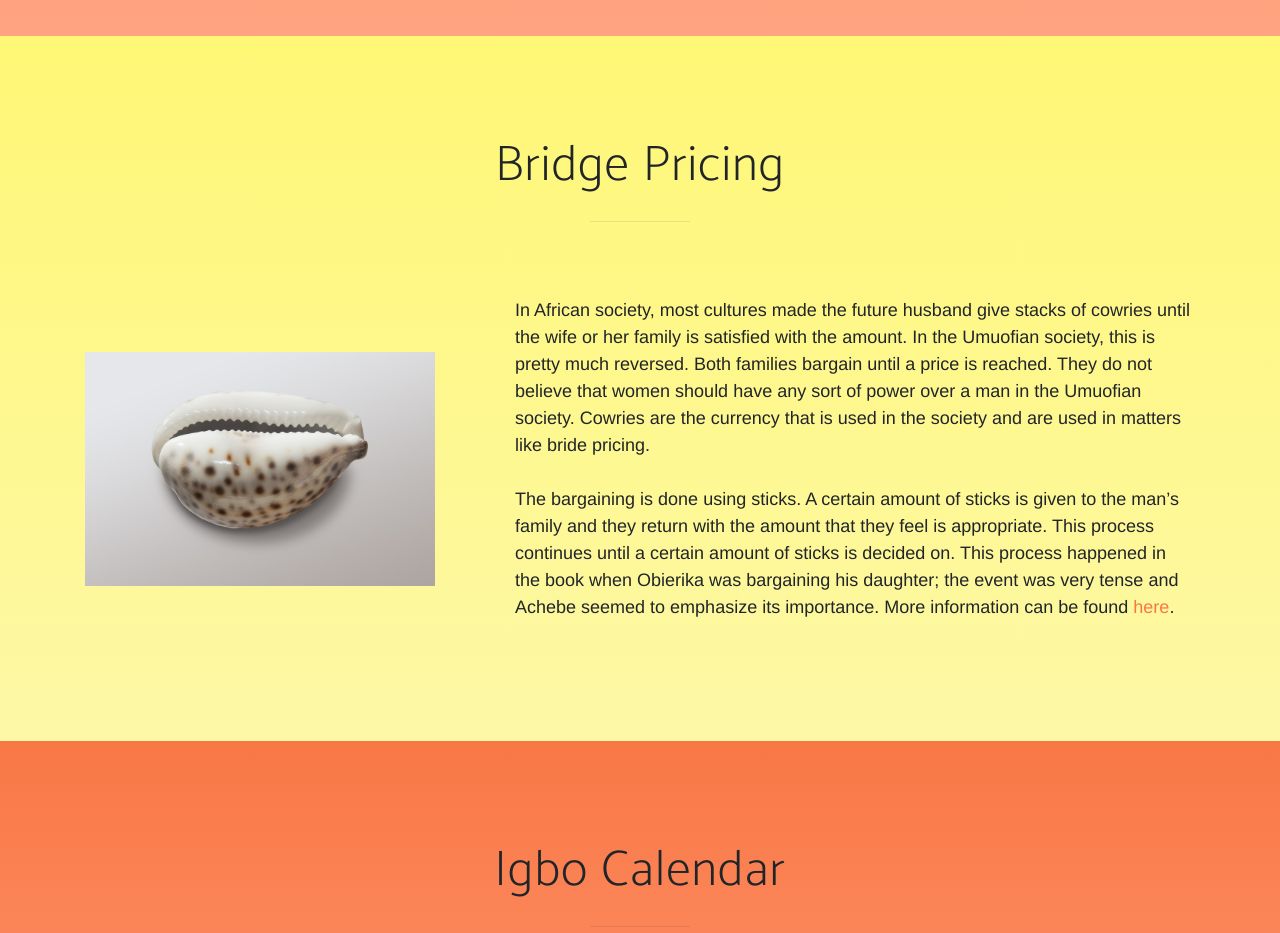
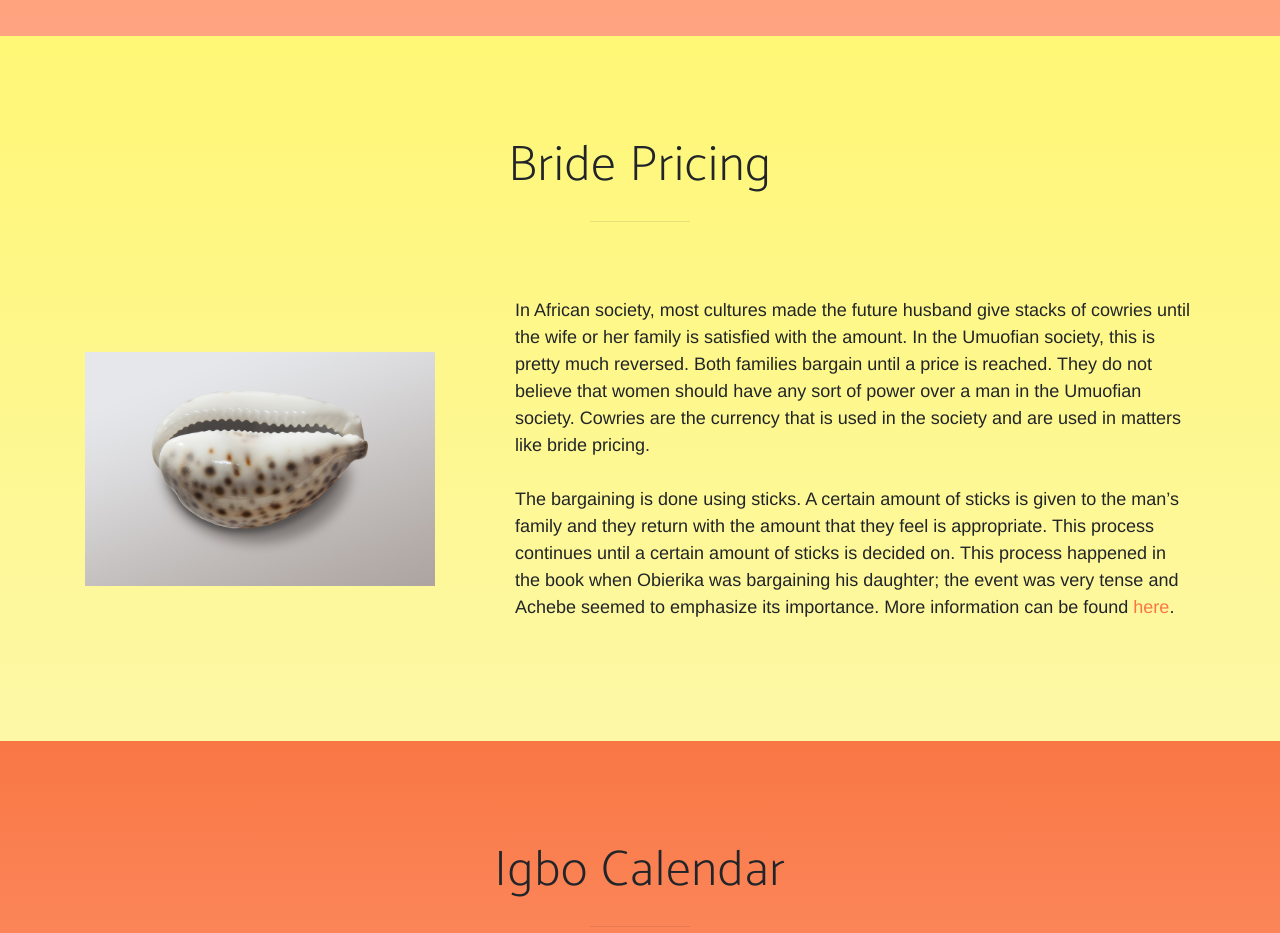
Before and after one commit to isaacbuckman/ThingsFallApart, a plain HTML site: page index.html in a window 1280 px wide. Shown: the part 2120-3053 px from the top of the page. Drawn offline with Linux system fonts and the light colour scheme; a web font is replaced by a local one.

Commit message:
Update index.html

```diff
--- a/index.html
+++ b/index.html
@@ -116,7 +116,7 @@
 	<section class="bg-primary" id="bride-pricing">
       <div class="container">
         <div class="section-heading text-center">
-          <h2>Bridge Pricing</h2>
+          <h2>Bride Pricing</h2>
           <hr>
         </div>
         <div class="row">
```
